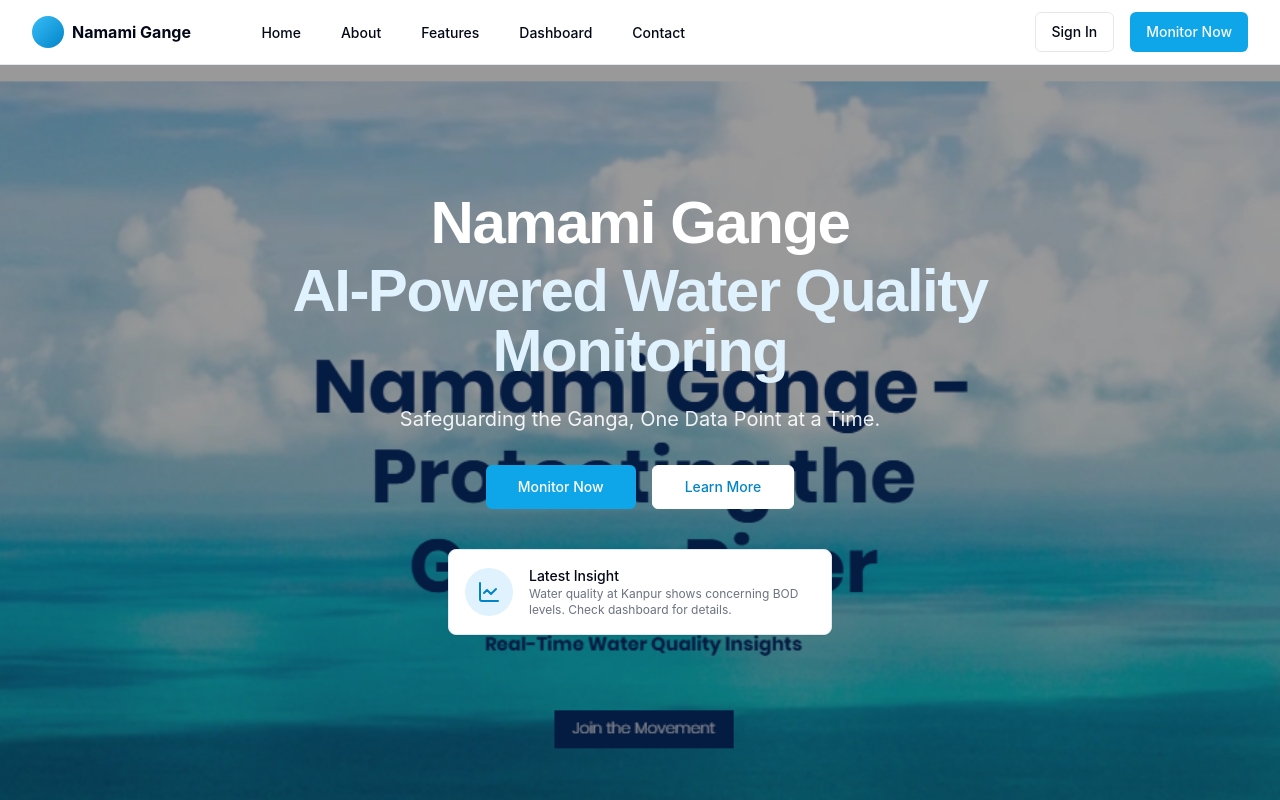
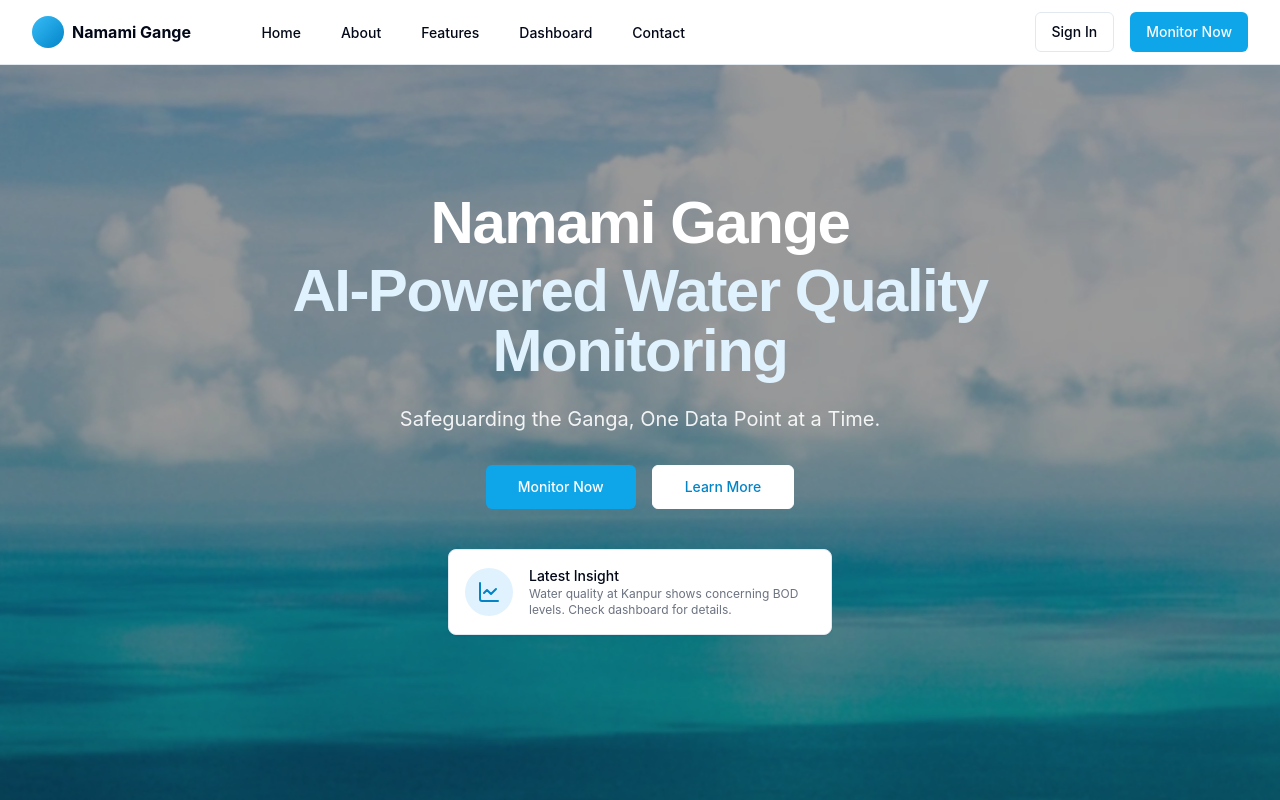
Before and after one commit to Sunidhee06Nibheria/namami-gange, a React (Vite) app: page / in a window 1280 px wide. Shown: the top 800 px of the page. Built offline with nearby package versions, Linux system fonts and the light colour scheme.

Commit message:
Refactor: Use provided code

```diff
--- a/src/pages/Index.tsx
+++ b/src/pages/Index.tsx
@@ -1,4 +1,3 @@
-
 import { Link } from "react-router-dom";
 import { Button } from "@/components/ui/button";
 import { Navbar } from "@/components/Navbar";
@@ -26,8 +25,8 @@ export default function Index() {
         {/* Ocean/cloud background image with overlay */}
         <div className="absolute inset-0">
           <img
-            src="/lovable-uploads/10a89adf-6522-49a0-8af5-cafc45d9111f.png"
-            alt="Ocean/Cloud Sky"
+            src="/lovable-uploads/c00134d7-6240-46db-9571-025889651905.png"
+            alt="Ocean and Clouds"
             className="w-full h-full object-cover object-center"
             style={{ minHeight: "100%", minWidth: "100%" }}
           />
```
Also changed, not shown: public/lovable-uploads/c00134d7-6240-46db-9571-025889651905.png (added).
